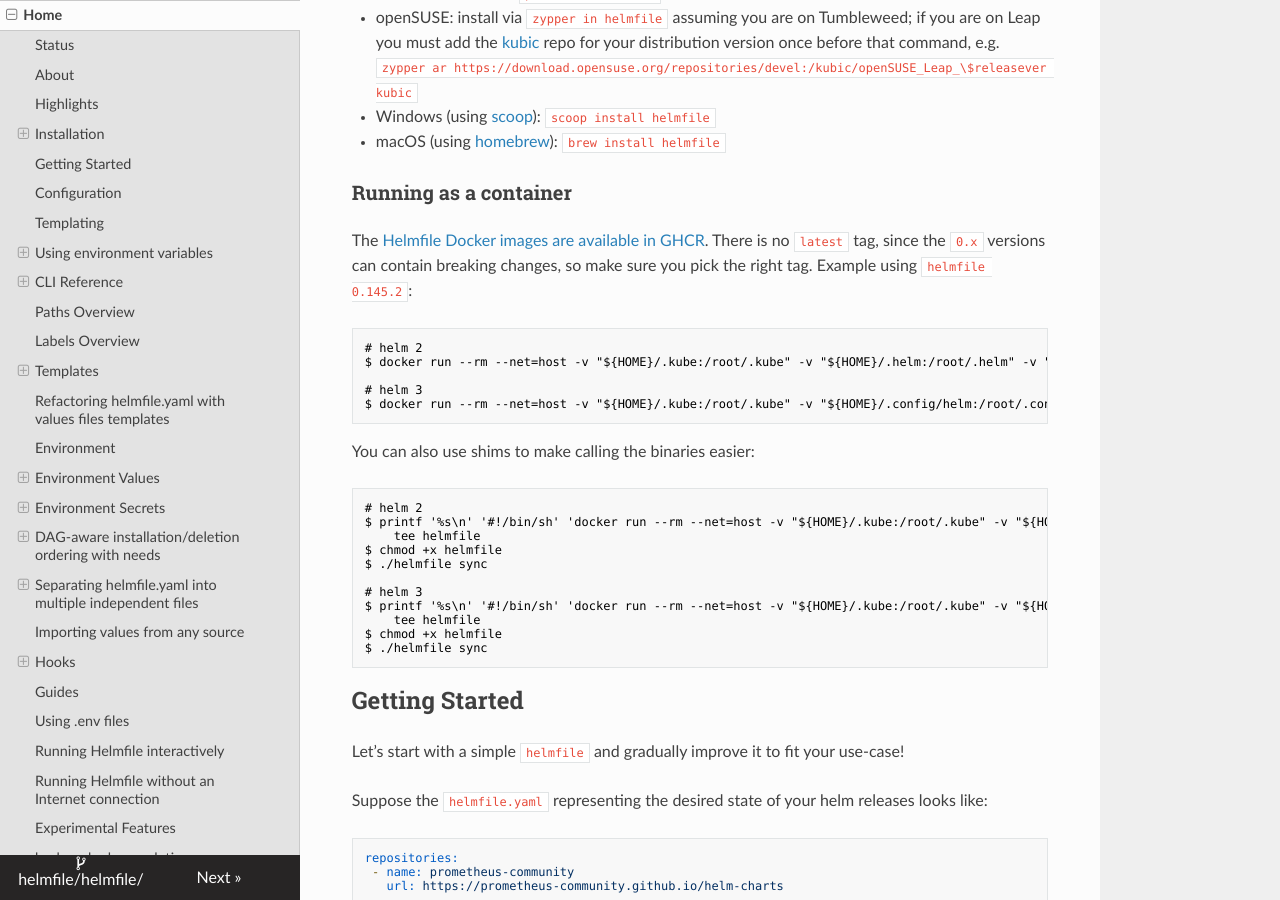
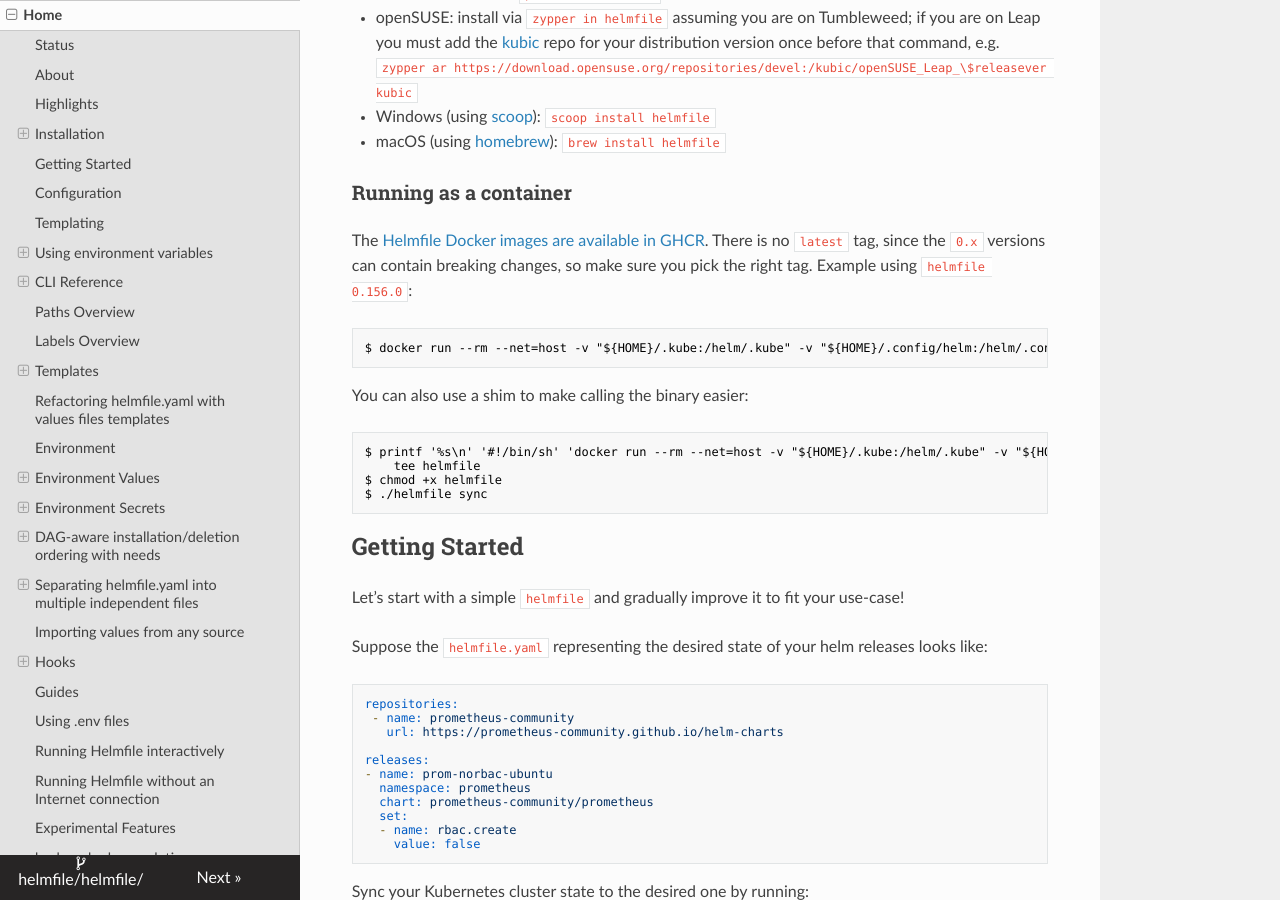
Before and after one commit to alex-tw-lam/helmfile, an MkDocs documentation site: the page built from docs/index.md, in a window 1280 px wide and 900 px high, scrolled down 1439 px. Built offline with MkDocs 1.6.1, drawn with Linux system fonts in a browser that asks for light colours; nearby versions of some CDN libraries.

Commit message:
Update docs for running as container (#988)
Removes reference to non-existent Helm 3 images
Updates version
Corrects bind mounts for current Dockerfile

Signed-off-by: Daniel Key <daniel@pointyshinyburning.org>

````diff
--- a/docs/index.md
+++ b/docs/index.md
@@ -63,27 +63,16 @@ To avoid upgrades for each iteration of `helm`, the `helmfile` executable delega
 
 ### Running as a container
 
-The [Helmfile Docker images are available in GHCR](https://github.com/helmfile/helmfile/pkgs/container/helmfile). There is no `latest` tag, since the `0.x` versions can contain breaking changes, so make sure you pick the right tag. Example using `helmfile 0.145.2`:
+The [Helmfile Docker images are available in GHCR](https://github.com/helmfile/helmfile/pkgs/container/helmfile). There is no `latest` tag, since the `0.x` versions can contain breaking changes, so make sure you pick the right tag. Example using `helmfile 0.156.0`:
 
 ```sh-session
-# helm 2
-$ docker run --rm --net=host -v "${HOME}/.kube:/root/.kube" -v "${HOME}/.helm:/root/.helm" -v "${PWD}:/wd" --workdir /wd ghcr.io/helmfile/helmfile:v0.145.2 helmfile sync
-
-# helm 3
-$ docker run --rm --net=host -v "${HOME}/.kube:/root/.kube" -v "${HOME}/.config/helm:/root/.config/helm" -v "${PWD}:/wd" --workdir /wd ghcr.io/helmfile/helmfile:helm3-v0.145.2 helmfile sync
-```
-
-You can also use shims to make calling the binaries easier:
+$ docker run --rm --net=host -v "${HOME}/.kube:/helm/.kube" -v "${HOME}/.config/helm:/helm/.config/helm" -v "${PWD}:/wd" --workdir /wd ghcr.io/helmfile/helmfile:v0.156.0 helmfile sync
+```
+
+You can also use a shim to make calling the binary easier:
 
 ```sh-session
-# helm 2
-$ printf '%s\n' '#!/bin/sh' 'docker run --rm --net=host -v "${HOME}/.kube:/root/.kube" -v "${HOME}/.helm:/root/.helm" -v "${PWD}:/wd" --workdir /wd ghcr.io/helmfile/helmfile:v0.145.2 helmfile "$@"' |
-    tee helmfile
-$ chmod +x helmfile
-$ ./helmfile sync
-
-# helm 3
-$ printf '%s\n' '#!/bin/sh' 'docker run --rm --net=host -v "${HOME}/.kube:/root/.kube" -v "${HOME}/.config/helm:/root/.config/helm" -v "${PWD}:/wd" --workdir /wd ghcr.io/helmfile/helmfile:helm3-v0.145.2 helmfile "$@"' |
+$ printf '%s\n' '#!/bin/sh' 'docker run --rm --net=host -v "${HOME}/.kube:/helm/.kube" -v "${HOME}/.config/helm:/helm/.config/helm" -v "${PWD}:/wd" --workdir /wd ghcr.io/helmfile/helmfile:v0.156.0 helmfile "$@"' |
     tee helmfile
 $ chmod +x helmfile
 $ ./helmfile sync
````
